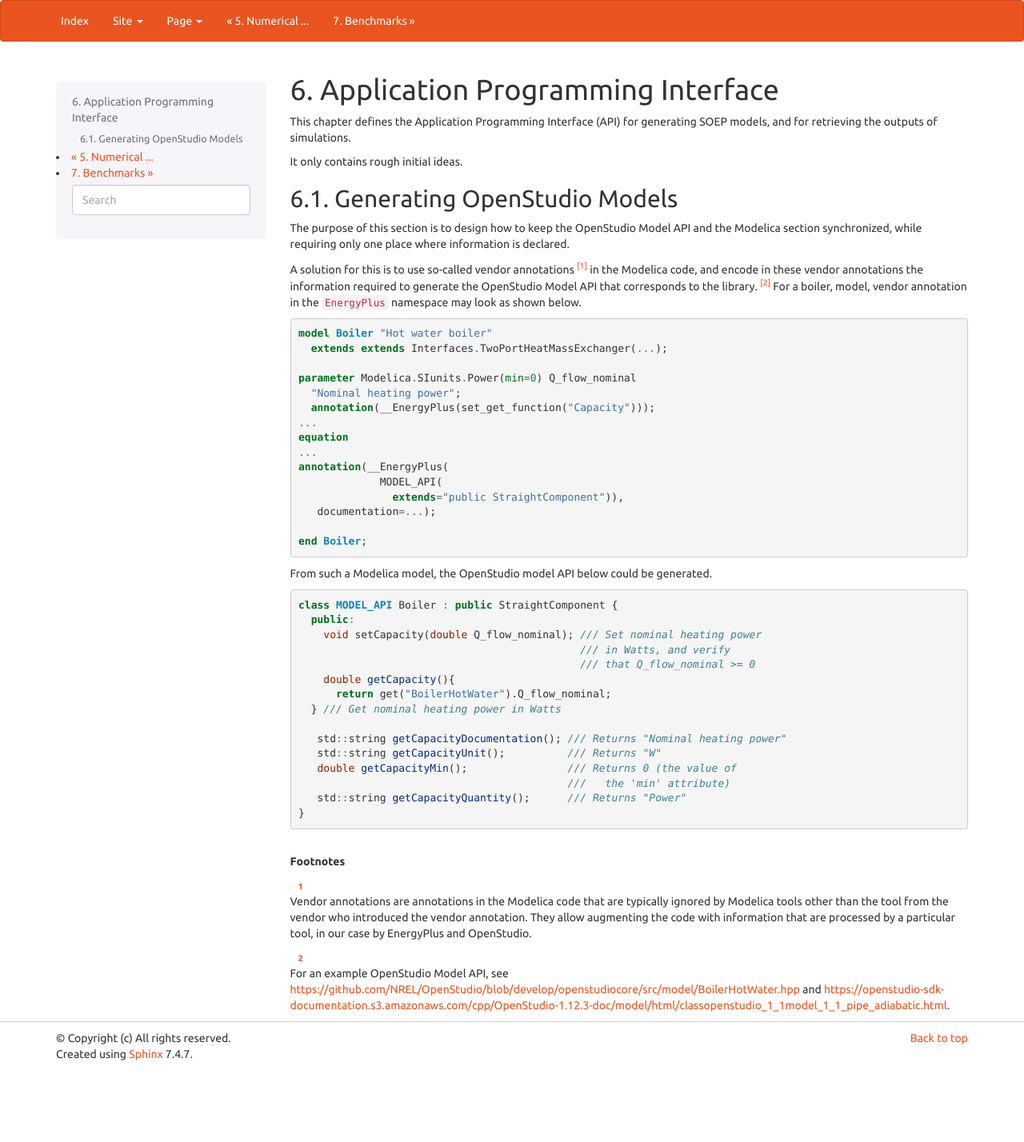
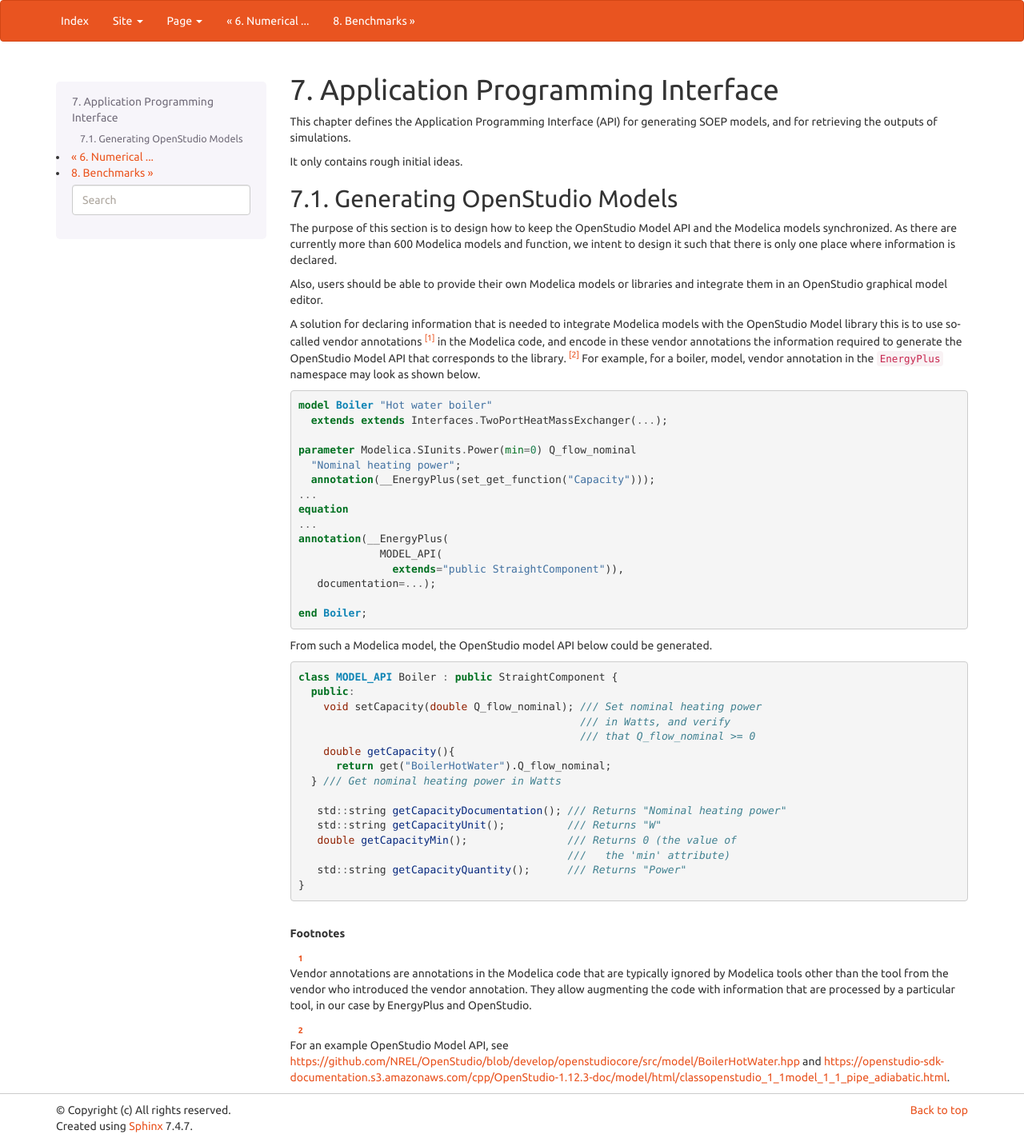
Before and after one commit to lbl-srg/soep, a Sphinx documentation site: the page built from doc/design/source/api.rst, in a window 1280 px wide. Shown: the whole page at 80% size. Built offline with Sphinx 7.4.7, drawn with Linux system fonts in a browser that asks for light colours; before the commit the page ends 1338 px from its top, so only the background shows below that.

```diff
--- a/doc/design/source/api.rst
+++ b/doc/design/source/api.rst
@@ -10,15 +10,23 @@ Generating OpenStudio Models
 ^^^^^^^^^^^^^^^^^^^^^^^^^^^^
 
 The purpose of this section is to design how to keep the OpenStudio
-Model API and the Modelica section synchronized, while requiring
-only one place where information is declared.
+Model API and the Modelica models synchronized.
+As there are currently more than 600 Modelica models and function,
+we intent to design it such that there is only
+one place where information is declared.
 
-A solution for this is to use so-called
+Also, users should be able to provide their own Modelica
+models or libraries and integrate them in an OpenStudio
+graphical model editor.
+
+A solution for declaring information that is needed to
+integrate Modelica models with the OpenStudio Model library
+this is to use so-called
 vendor annotations [#ven_ann]_ in the Modelica code,
 and encode in these vendor annotations the information required
 to generate the OpenStudio Model API that corresponds to the
 library. [#os_mod_api]_
-For a boiler, model, vendor annotation in the ``EnergyPlus``
+For example, for a boiler, model, vendor annotation in the ``EnergyPlus``
 namespace may look as shown below.
 
 
--- a/doc/design/source/references.bib
+++ b/doc/design/source/references.bib
@@ -1,3 +1,16 @@
+@inproceedings{WetterFuchsNouidui:2015,
+	Title = {Design choices for thermofluid flow component and systems that are exported as {Functional Mockup Units}},
+	Author = {Michael Wetter and Marcus Fuchs and Thierry S. Nouidui},
+	Booktitle = {11-th International Modelica Conference},
+	Editor = {Peter Fritzson and Hilding Elmqvist},
+    doi = {DOI:10.3384/ecp1511831},
+	Organization = {Modelica Association},
+	Address = {Paris, France},
+	Year = {2015},
+	Month = sep,
+    pages = {31--41}
+}
+
 @inproceedings{BrooksEtAl2015:1U,
 	Title = {Demo: {CyPhySim} --- A Cyber-Physical Systems Simulator},
 	Author = {Christopher Brooks and Edward A. Lee and David Lorenzetti and Thierry S. Nouidui and Michael Wetter},
--- a/doc/design/source/requirements.rst
+++ b/doc/design/source/requirements.rst
@@ -295,6 +295,8 @@ need to provide the following information
 #. Optionally, minimum and maximum values that the variable
    is allowed to attain.
 
+Note that a container for exporting HVAC components as an FMU is described
+in :cite:`WetterFuchsNouidui:2015`.
 
 QSS Implementation
 ^^^^^^^^^^^^^^^^^^
```
Also changed, not shown: other parts of doc/design/source/requirements.rst (+1 -1 lines), doc/design/source/index.rst (+15 -1 lines), doc/design/source/introduction.rst (deleted, +0 -10 lines), doc/design/source/preample.rst (added, +25 -0 lines), doc/design/source/softwareArchitecture.rst (added, +64 -0 lines), 1 other file.
